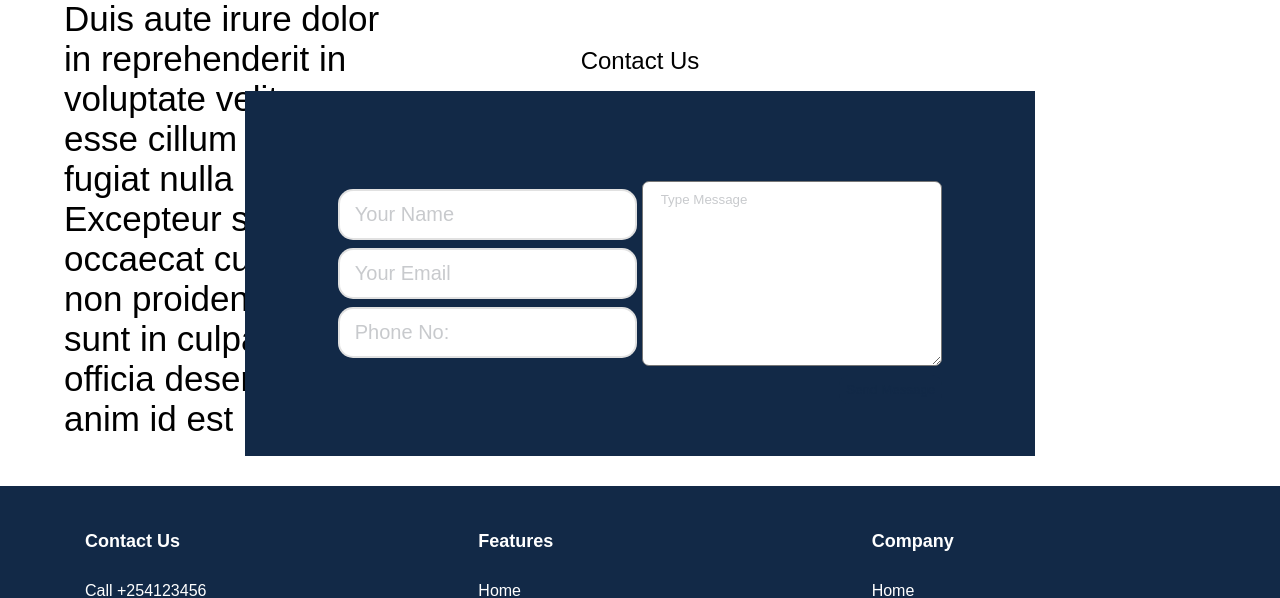
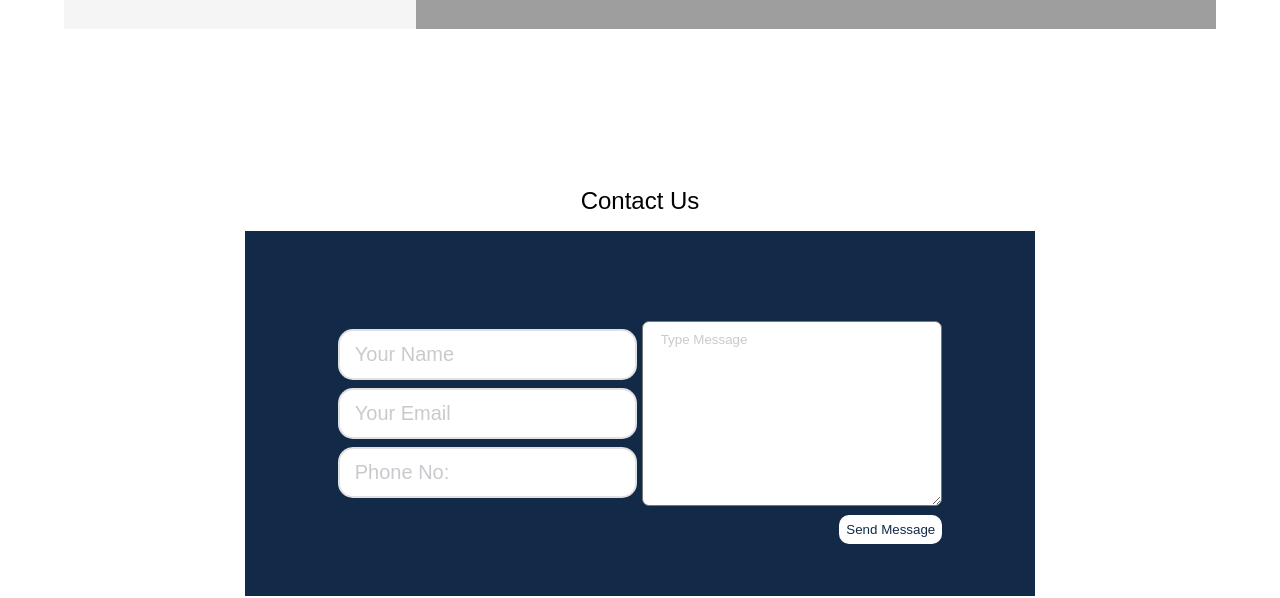
Before and after one commit to codingvaleria/housyproperties-frontend, a React (Create React App) app: page /about in a window 1280 px wide. Shown: the part 1076-1674 px from the top of the page. Built offline with nearby package versions, Linux system fonts and the light colour scheme; grey boxes are pictures that could not be loaded; a web font is replaced by a local one.

Commit message:
Fixed about page styling

```diff
--- a/src/tenant/components/about/About.css
+++ b/src/tenant/components/about/About.css
@@ -18,15 +18,15 @@
   }
 
   .about_text img{
-    height: 500px;
+    height: 550px;
     width: 800px;
   }
 
   .about_text p{
-    font-size: 35px;
+    font-size: 25px;
     box-sizing: border-box;
     background-color:whitesmoke;
-    height: 500px;
+    height: 550px;
 
   }
 
--- a/src/tenant/components/contact/Contact.css
+++ b/src/tenant/components/contact/Contact.css
@@ -30,6 +30,7 @@
 
   #btn{
     color: #122947;
+    background-color: #fff;
     border-radius: 10px;
     display: block;
     float: right;
@@ -40,6 +41,8 @@
   #overlay{
     display: flex;
     flex-direction: column;
+    padding: 90px;
+
   }
 
 
```
